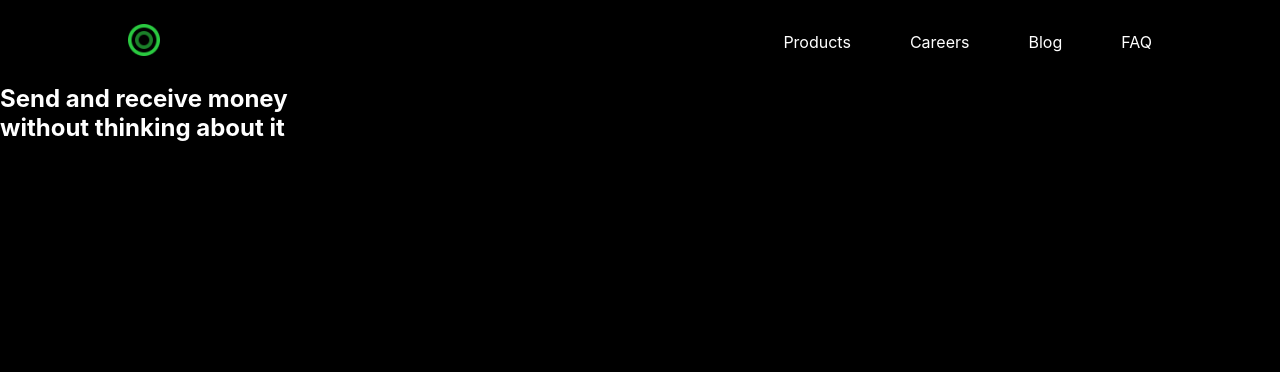
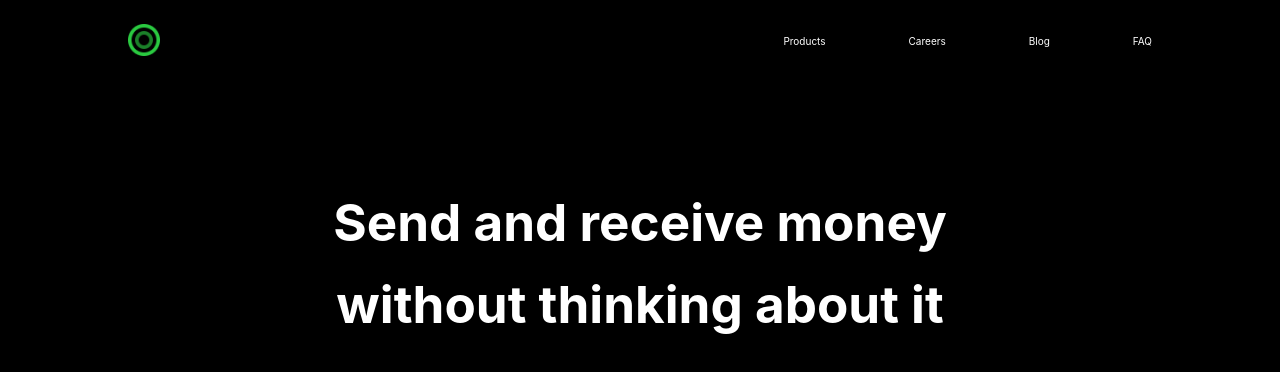
Before and after one commit to thatdeji/Mobile-app-landing-page, a Next.js app: page / in a window 1280 px wide. Shown: the top 372 px of the page. Built offline with nearby package versions, Linux system fonts and the light colour scheme.

Commit message:
adding responsiveness

```diff
--- a/pages/index.js
+++ b/pages/index.js
@@ -33,8 +33,8 @@ export default function Home() {
       <main className={styles.main}>
         <section className={styles.hero}>
           <h1 className={styles.hero__heading}>
-            <div className="line-1">Send and receive money</div>
-            <div className="line-2">without thinking about it</div>
+            <div className={styles.hero__line1}>Send and receive money</div>
+            <div className={styles.hero__line2}>without thinking about it</div>
           </h1>
         </section>
       </main>
--- a/styles/Home.module.css
+++ b/styles/Home.module.css
@@ -8,6 +8,9 @@
   display: flex;
   align-items: center;
   justify-content: space-between;
+}
+.main {
+  margin-top: 100px;
 }
 
 /*Modules*/
@@ -25,16 +28,58 @@
   justify-content: space-between;
 }
 .menu__link {
-  font-size: 16px;
+  font-size: 1.6rem;
   line-height: 24px;
   font-weight: normal;
   text-align: center;
 }
+.hero {
+  padding: 0 30px;
+}
+.hero__heading {
+  font-size: 2.2rem;
+  font-weight: bold;
+  text-align: center;
+  line-height: 1.6;
+}
+.hero__line1 {
+  padding: 0 24.5px;
+}
+.hero__line2 {
+  padding: 0 18px;
+}
 
 /*Media queries*/
+@media screen and (min-width: 500px) {
+  .hero__heading {
+    font-size: 3.2rem;
+  }
+}
+@media screen and (min-width: 700px) {
+  .hero__heading {
+    font-size: 4vw;
+  }
+}
+@media screen and (min-width: 768px) {
+  .hero {
+    padding: 0 40px;
+  }
+}
+@media screen and (min-width: 999px) {
+  .hero {
+    padding: 0 100px;
+  }
+}
 @media screen and (min-width: 1444px) {
   .container {
     width: 1440px;
+  }
+  .hero {
+    padding: 0 320px;
+  }
+  .hero__heading {
+    font-size: 6.4rem;
+    line-height: 96px;
   }
 }
 @media screen and (max-width: 999px) {
--- a/styles/globals.css
+++ b/styles/globals.css
@@ -2,6 +2,9 @@
   box-sizing: border-box;
   margin: 0;
   padding: 0;
+}
+html {
+  font-size: 62.5%;
 }
 html,
 body {
```
